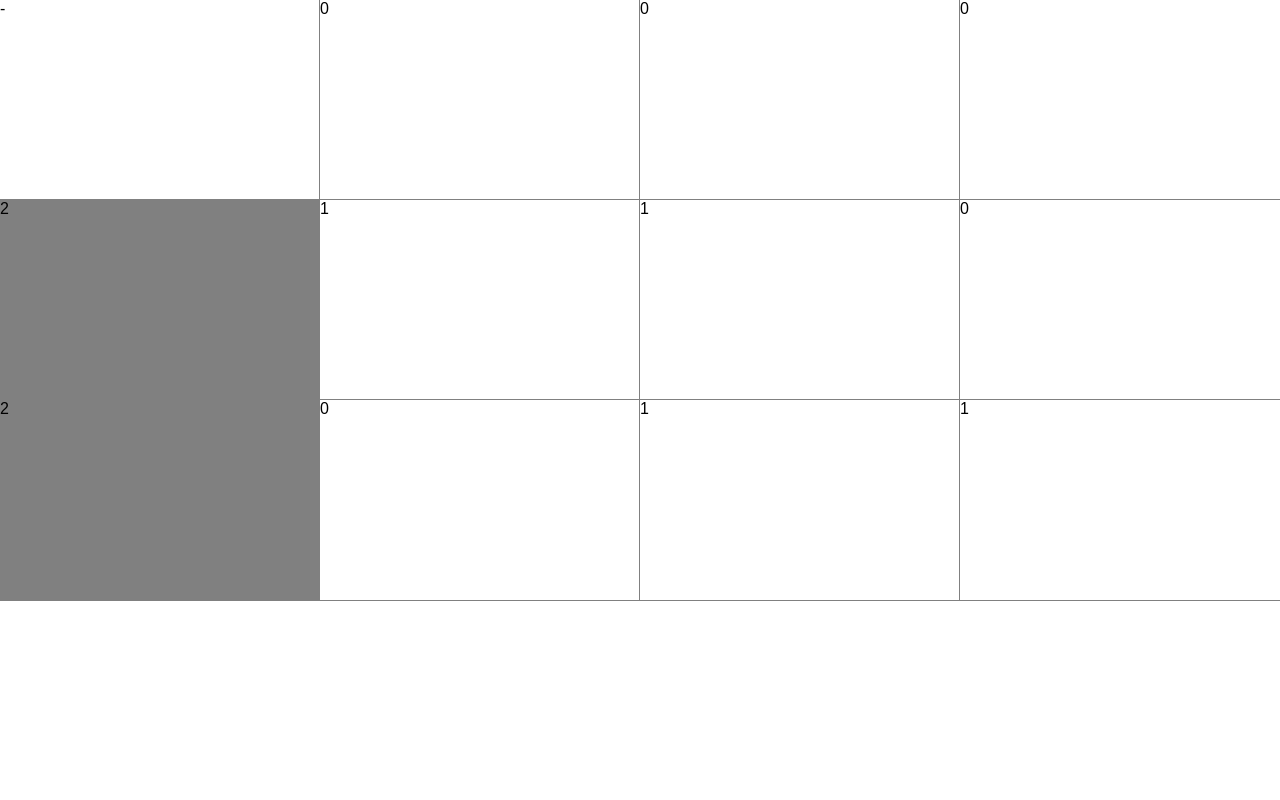
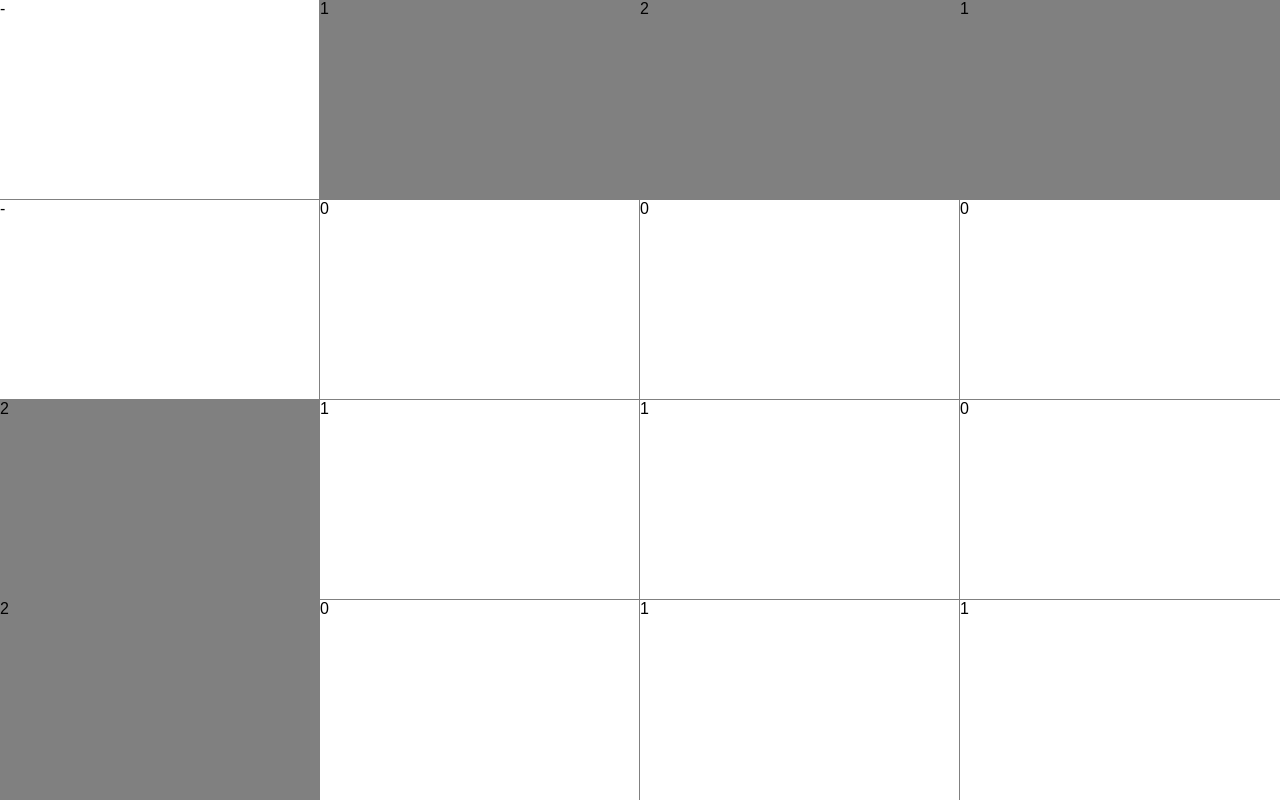
Before and after one commit to bsingr/nonogram, a React (Create React App) app: page / in a window 1280 px wide. Built offline with nearby package versions, Linux system fonts and the light colour scheme.

Commit message:
Complete game map

```diff
--- a/src/App.js
+++ b/src/App.js
@@ -126,6 +126,14 @@ function fillLeft(streak, size) {
   return missing.concat(streak);
 }
 
+function populate(size) {
+  const arr = [];
+  for (let i = 0; i < size; i++) {
+    arr.push(undefined)
+  }
+  return arr;
+}
+
 class App extends Component {
   render() {
     const yFields = 3;
@@ -136,6 +144,23 @@ class App extends Component {
     const fieldHeight = window.innerHeight / (yHints + yFields);
     return (
       <div className="App">
+        {populate(yHints).map((_, rowIdx) => {
+          return (
+            <div key={rowIdx} className="Row">
+              {populate(xHints).map((_, colIdx) => {
+                return <EmptyHint key={colIdx} height={fieldHeight} />;
+              })}
+              {cols(map).map((col, colIdx) => {
+                const hint = fillLeft(hints(col), yHints)[rowIdx]
+                if (hint) {
+                  return <Hint key={colIdx} height={fieldHeight} value={hint} />;
+                } else {
+                  return <EmptyHint key={colIdx} height={fieldHeight} />;
+                }
+              })}
+            </div>
+          )
+        })}
         {rows(map).map((row, rowIdx) => {
           return (
             <div key={rowIdx} className="Row">
```
